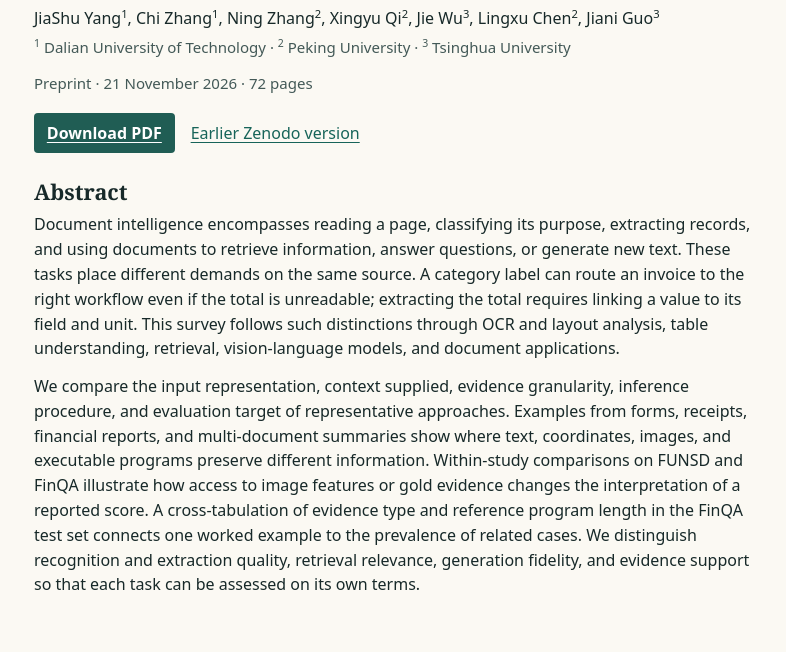
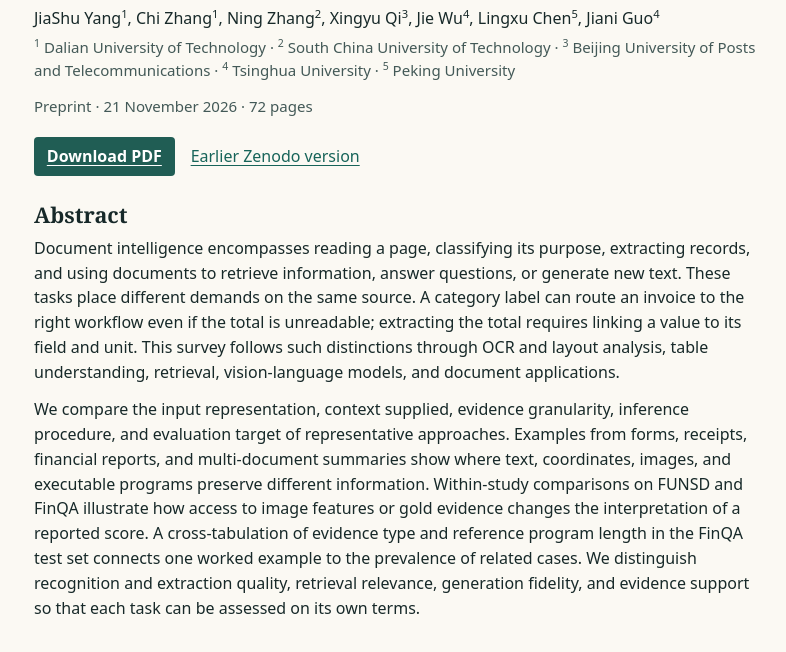
Before and after one commit to Yang-Jiashu/document-intelligence-survey, a plain HTML site: page docs/survey.html in a window 1280 px wide. Shown: the part 190-842 px from the top of the page, without its empty margins (238-1024 px from the left). Drawn offline with Linux system fonts and the light colour scheme.

Commit message:
Correct the seven survey authors’ affiliations

```diff
--- a/docs/survey.html
+++ b/docs/survey.html
@@ -36,10 +36,10 @@ sup { font-size: .7em; line-height: 0; }
 <a href="./">← Beyond OCR project</a>
 <article>
 <h1>Beyond OCR: A Survey of Document Intelligence</h1>
-<p class="authors">JiaShu Yang<sup>1</sup>, Chi Zhang<sup>1</sup>, Ning Zhang<sup>2</sup>, Xingyu Qi<sup>2</sup>, Jie Wu<sup>3</sup>, Lingxu Chen<sup>2</sup>, Jiani Guo<sup>3</sup></p>
-<p class="affiliations"><sup>1</sup> Dalian University of Technology · <sup>2</sup> Peking University · <sup>3</sup> Tsinghua University</p>
+<p class="authors">JiaShu Yang<sup>1</sup>, Chi Zhang<sup>1</sup>, Ning Zhang<sup>2</sup>, Xingyu Qi<sup>3</sup>, Jie Wu<sup>4</sup>, Lingxu Chen<sup>5</sup>, Jiani Guo<sup>4</sup></p>
+<p class="affiliations"><sup>1</sup> Dalian University of Technology · <sup>2</sup> South China University of Technology · <sup>3</sup> Beijing University of Posts and Telecommunications · <sup>4</sup> Tsinghua University · <sup>5</sup> Peking University</p>
 <p class="edition">Preprint · <time datetime="2026-11-21">21 November 2026</time> · 72 pages</p>
-<div class="actions"><a class="download" href="paper.pdf">Download PDF</a><a href="https://doi.org/10.5281/zenodo.21264117">Earlier Zenodo version</a></div>
+<div class="actions"><a class="download" href="paper.pdf?v=20261121-affiliations">Download PDF</a><a href="https://doi.org/10.5281/zenodo.21264117">Earlier Zenodo version</a></div>
 <h2>Abstract</h2>
 <p>Document intelligence encompasses reading a page, classifying its purpose, extracting records, and using documents to retrieve information, answer questions, or generate new text. These tasks place different demands on the same source. A category label can route an invoice to the right workflow even if the total is unreadable; extracting the total requires linking a value to its field and unit. This survey follows such distinctions through OCR and layout analysis, table understanding, retrieval, vision-language models, and document applications.</p>
 <p>We compare the input representation, context supplied, evidence granularity, inference procedure, and evaluation target of representative approaches. Examples from forms, receipts, financial reports, and multi-document summaries show where text, coordinates, images, and executable programs preserve different information. Within-study comparisons on FUNSD and FinQA illustrate how access to image features or gold evidence changes the interpretation of a reported score. A cross-tabulation of evidence type and reference program length in the FinQA test set connects one worked example to the prevalence of related cases. We distinguish recognition and extraction quality, retrieval relevance, generation fidelity, and evidence support so that each task can be assessed on its own terms.</p>
```
Also changed, not shown: docs/index.html (+1 -1 lines), 1 other file.
